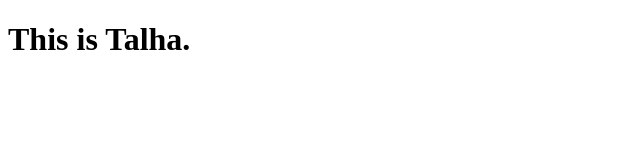
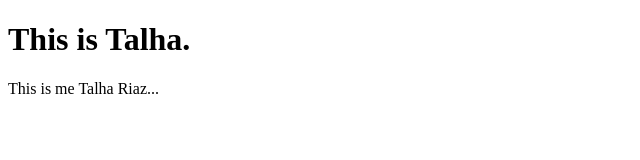
Before and after one commit to muhammadtalha766/New-folder-for-gitHub-test, a plain HTML site: page index.html in a window 1280 px wide. Shown: the whole page, without its empty margins (0-640 px from the left). Drawn offline with Linux system fonts and the light colour scheme.

Commit message:
adding p in html

```diff
--- a/index.html
+++ b/index.html
@@ -9,5 +9,9 @@
     <h1>
         This is Talha.
     </h1>
+    <!-- adding tag -->
+     <p id="myId">
+        This is me Talha Riaz...
+     </p>
 </body>
 </html>
```
